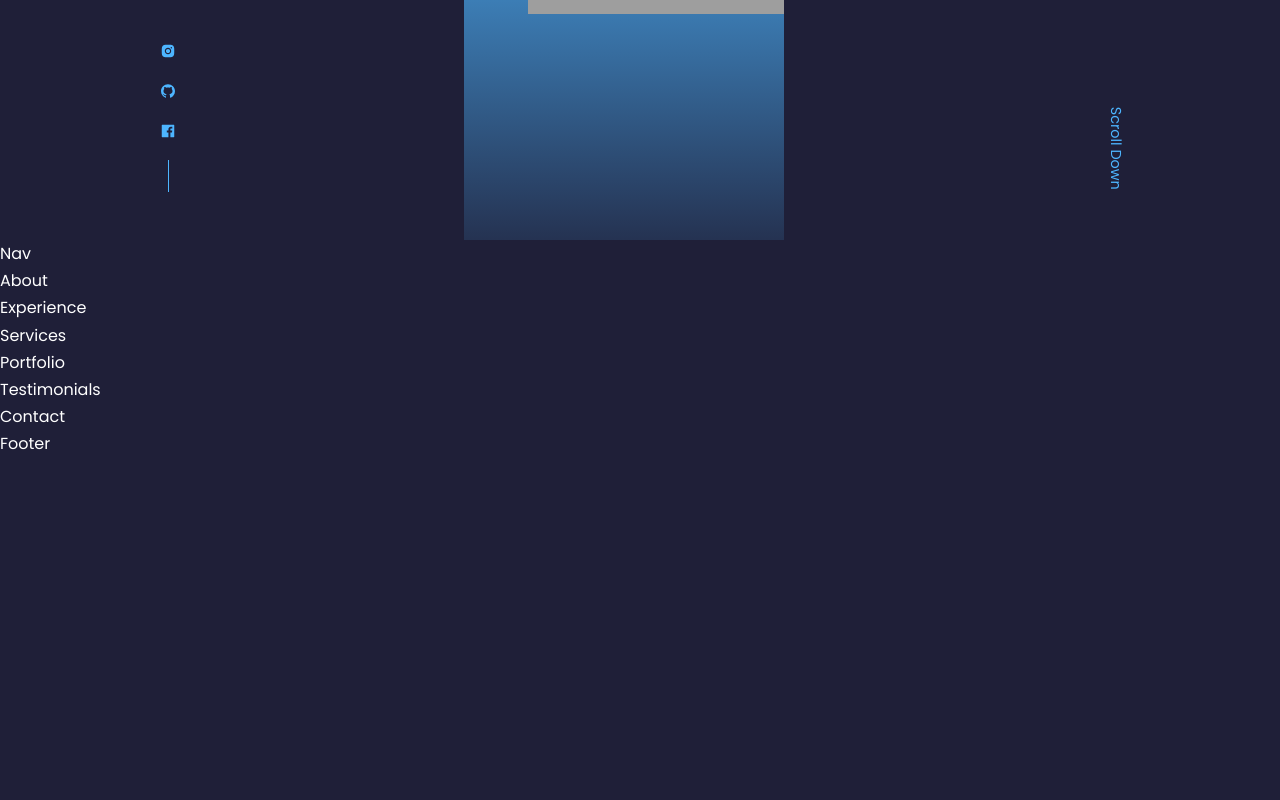
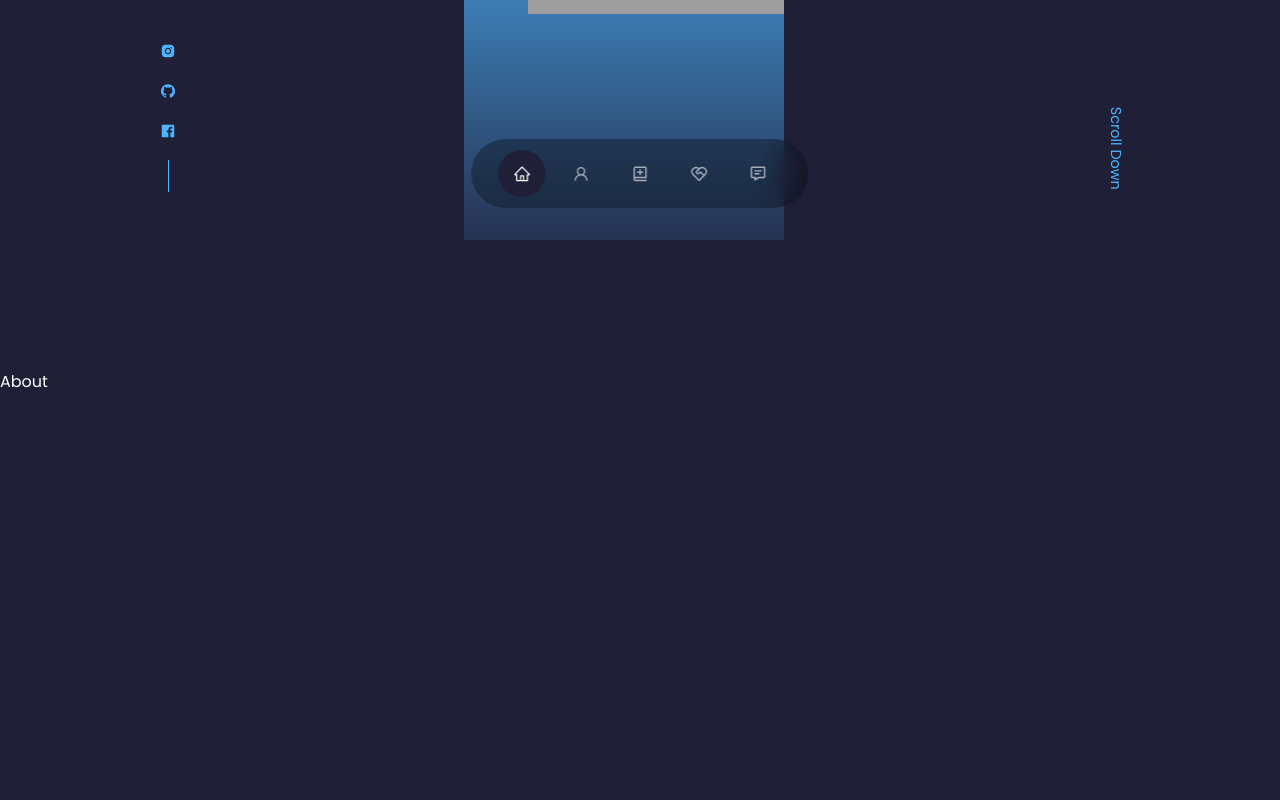
Before and after one commit to muhammedhashir1/portfolio-react, a React (Create React App) app: page / in a window 1280 px wide. Shown: the part 560-1360 px from the top of the page. Before the commit the page ends 1018 px from the top, so only its background shows below. Built offline with nearby package versions, Linux system fonts and the light colour scheme; grey boxes are pictures that could not be loaded.

Commit message:
set the nav section

```diff
--- a/src/Components/About/About.jsx
+++ b/src/Components/About/About.jsx
@@ -2,7 +2,7 @@
 import './About.css'
 const About = () => {
   return (
-    <div>About</div>
+    <section id='about'>About</section>
   )
 }
 
--- a/src/Components/Contact/Contact.jsx
+++ b/src/Components/Contact/Contact.jsx
@@ -1,7 +1,7 @@
 import React from "react";
 import "./Contact.css";
 const Contact = () => {
-  return <div>Contact</div>;
+  return <section id="contact">Contact</section>;
 };
 
 export default Contact;
--- a/src/Components/Experience/Experience.jsx
+++ b/src/Components/Experience/Experience.jsx
@@ -2,7 +2,7 @@
 import './Experience.css'
 const Experience = () => {
   return (
-    <div>Experience</div>
+    <section id='experience'>Experience</section>
   )
 }
 
--- a/src/Components/Nav/Nav.css
+++ b/src/Components/Nav/Nav.css
@@ -0,0 +1,30 @@
+nav{
+    background: rgba(0, 0, 0, 0.3);
+    width: max-content;
+    display: block;
+    padding: 0.7rem 1.7rem;
+    z-index: 2;
+    position: fixed;
+    left: 50%;
+    transform: translateX(-50%);
+    bottom: 2rem;
+    display: flex;
+    gap: 0.8rem;
+    border-radius: 3rem;
+    backdrop-filter: blur(15px);
+}
+nav a{
+    background: transparent;
+    padding: 0.9rem;
+    border-radius: 50%;
+    display: flex;
+    color: var(--color-light);
+    font-size: 1.1rem;
+}
+nav a:hover{
+    background: rgba(0, 0, 0, 0.2);
+}
+nav a.active{
+    background: var(--color-bg);
+    color: var(--color-white);
+}
--- a/src/Components/Nav/Nav.jsx
+++ b/src/Components/Nav/Nav.jsx
@@ -1,9 +1,19 @@
 import React from 'react'
 import './Nav.css'
-
+import {AiOutlineHome} from 'react-icons/ai'
+import {AiOutlineUser} from 'react-icons/ai'
+import {BiBookAdd} from 'react-icons/bi'
+import {RiServiceLine} from 'react-icons/ri'
+import {BiMessageDetail} from 'react-icons/bi'
 const Nav = () => {
   return (
-    <div>Nav</div>
+    <nav>
+      <a href="#" className='active'><AiOutlineHome/></a>
+      <a href="#about"><AiOutlineUser/></a>
+      <a href="#experience"><BiBookAdd/></a>
+      <a href="#services"><RiServiceLine/></a>
+      <a href="#contact"><BiMessageDetail/></a>
+    </nav>
   )
 }
 
--- a/src/Components/Portfolio/Portfolio.jsx
+++ b/src/Components/Portfolio/Portfolio.jsx
@@ -3,7 +3,7 @@
 
 const Portfolio = () => {
   return (
-    <div>Portfolio</div>
+    <section id='portfolio'>Portfolio</section>
   )
 }
 
--- a/src/Components/Services/Services.jsx
+++ b/src/Components/Services/Services.jsx
@@ -3,7 +3,7 @@
 
 const Services = () => {
   return (
-    <div>Services</div>
+    <section id='services'>Services</section>
   )
 }
 
--- a/src/Components/Testimonials/Testimonials.jsx
+++ b/src/Components/Testimonials/Testimonials.jsx
@@ -3,7 +3,7 @@
 
 const Testimonials = () => {
   return (
-    <div>Testimonials</div>
+    <section id='testimonials'>Testimonials</section>
   )
 }
 
--- a/src/index.css
+++ b/src/index.css
@@ -47,6 +47,7 @@
 }
 section{
     margin-top: 8rem;
+    height: 100vh;
 }
 section > h2,section > h5{
     text-align: center;
```
